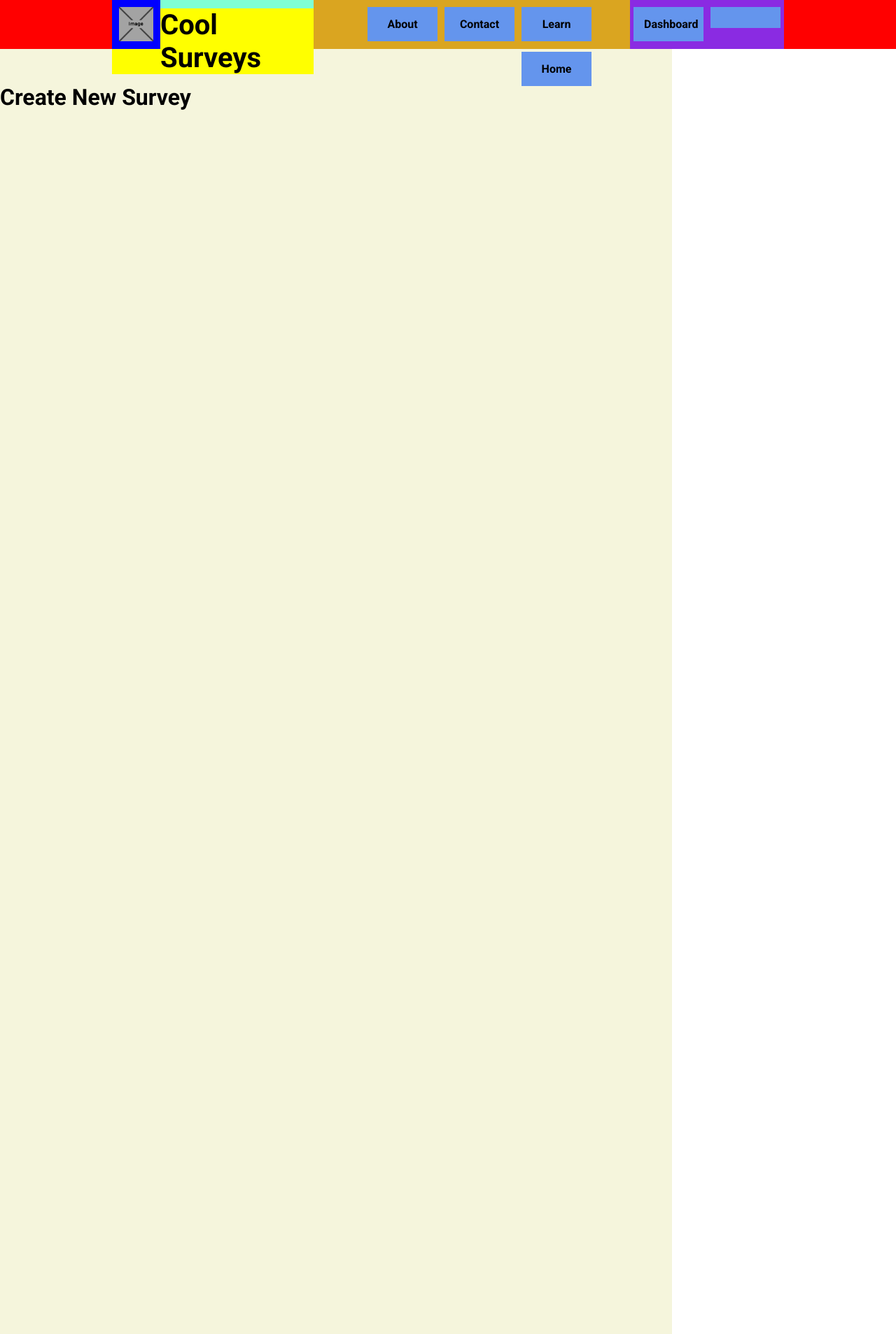
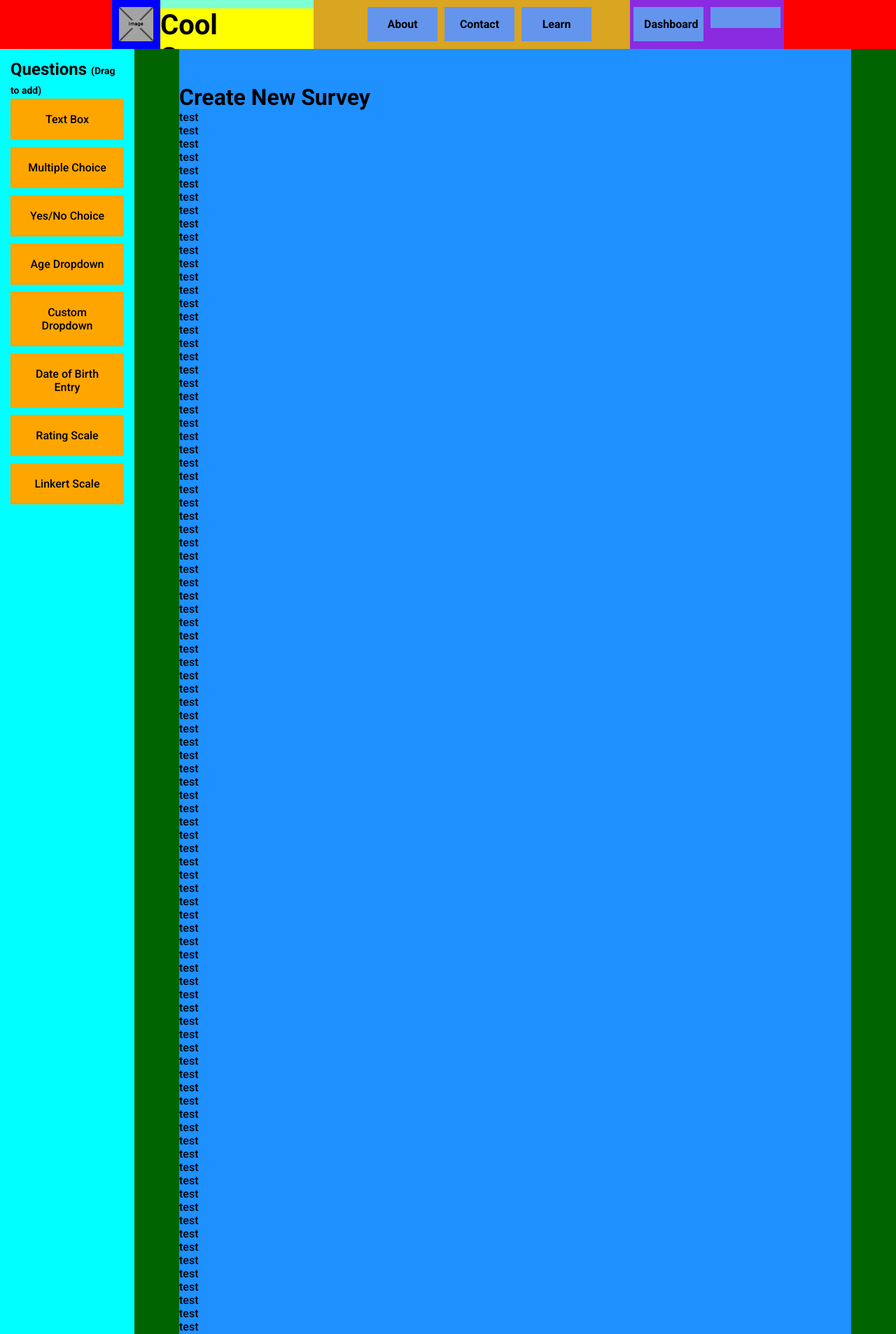
Before and after one commit to umarraj008/Survey-Tool, a PHP site: page /createSurvey.php in a window 1280 px wide. Shown: the top 1907 px of the page at 70% size. Run offline with PHP 8.4, Linux system fonts and the light colour scheme; a user stored in the database is signed in.

Commit message:
Styled create survey page
- styled the create survey page so that it has a side menu with the editor on the right
- fixed kabab menu size on dashboard survey item
- updated header so that title and buttons text cannot be highlighted/selected
- when user clicks on logo or title in header it would redirect user to homepage

```diff
--- a/createSurvey.php
+++ b/createSurvey.php
@@ -10,8 +10,29 @@
 
         <!-- Main Content -->
         <main>
-            <h1>Create New Survey</h1>
-            <br>
+            <div id="side-menu">
+                <ul>
+                    <h2>Questions <span>(Drag to add)</span></h2>
+                    <li>Text Box</li>
+                    <li>Multiple Choice</li>
+                    <li>Yes/No Choice</li>
+                    <li>Age Dropdown</li>
+                    <li>Custom Dropdown</li>
+                    <li>Date of Birth Entry</li>
+                    <li>Rating Scale</li>
+                    <li>Linkert Scale</li>
+                </ul>
+            </div>
+            <div id="editor-outer-container">
+                <div id="editor-inner-container">
+                    <h1>Create New Survey</h1>
+                    <?php
+                        for ($i = 0; $i <1000; $i++) {
+                            echo "<p>test</p>";
+                        }
+                    ?>
+                </div>
+            </div>
         </main>
 
         <!-- Footer Section -->
--- a/css/createSurvey.css
+++ b/css/createSurvey.css
@@ -1,7 +1,60 @@
+body {
+    overflow-y: hidden;
+}
+
 main {
-    float: left;
+    width: 100%;
 }
 
 main h1 {
     padding-top: 50px;
 }
+
+#side-menu {
+    width: 15%;
+    height: 100%;
+    background-color: aqua;
+    position: absolute;
+    overflow-y: auto;
+}
+
+#side-menu span {
+    font-size: 14px;
+    vertical-align: middle
+}
+
+#side-menu ul {
+    list-style: none;
+    padding: 0;
+    margin-left: 15px;
+    margin-right: 15px;
+    margin-top: 15px;
+}
+
+#side-menu li {
+    text-align: center;
+    background-color: orange;
+    padding: 20px;
+    margin-bottom: 10px;
+}
+
+#side-menu li:hover {
+    cursor: grab;
+    user-select: none;
+}
+
+#editor-outer-container {
+    width: 85%;
+    height: calc(100vh - 70px);
+    background-color: darkgreen;
+    position: absolute;
+    margin-left: 15%;
+    overflow-y: auto;
+}
+
+#editor-inner-container {
+    /* margin-left: 50px; */
+    /* margin-right: 50px; */
+    width: 75vi;
+    background-color: dodgerblue;
+}
--- a/css/header.css
+++ b/css/header.css
@@ -34,6 +34,7 @@ header #title {
     font-size: 40px;
     background-color: yellow;
     margin-top: 12px;
+    user-select: none;
 }
 
 header nav {
@@ -54,6 +55,7 @@ header nav a {
     text-decoration: none;
     text-align: center;
     font-weight: bold;
+    user-select: none;
 }
 
 header nav #account-button-container {
--- a/includes/header.php
+++ b/includes/header.php
@@ -2,9 +2,9 @@
     <div id="outer-container">
         <div id="title-container">
             <div id="image-container">
-                <img src="./resources/images/placeholder.png" height="70%" />
+                <img src="./resources/images/placeholder.png" height="70%" onclick="location.href='./index.php'" style="cursor:pointer;"/>
             </div>
-            <h1 id="title">Cool Surveys</h1>
+            <h1 id="title" onclick="location.href='./index.php'" style="cursor:pointer;">Cool Surveys</h1>
         </div>
         <nav>
             <div id="account-button-container">
```
Also changed, not shown: css/dashboard.css (+9 -4 lines).
